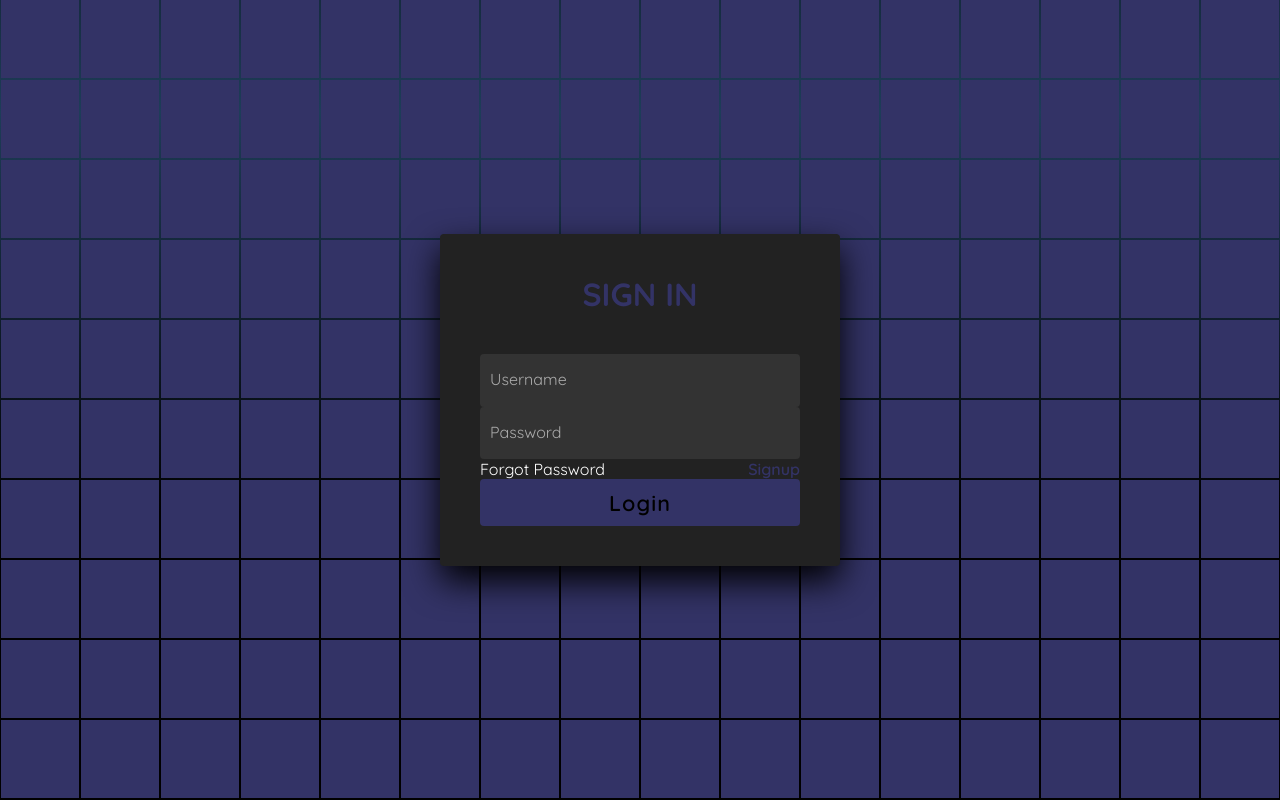
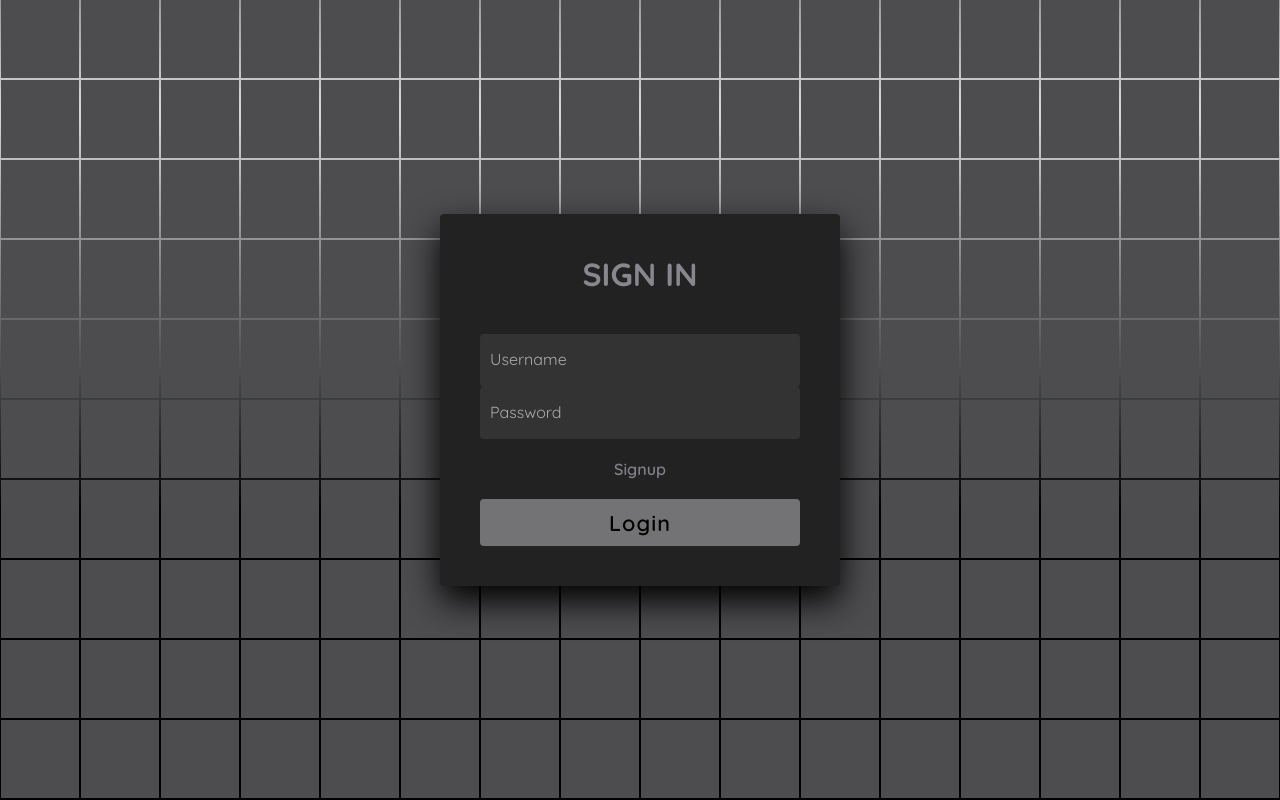
Before and after one commit to s27dsam/Private-Web-Blog-, a FastAPI app: page / in a window 1280 px wide. Run offline with FastAPI, Linux system fonts and the light colour scheme.

Commit message:
css and html changes

```diff
--- a/main.py
+++ b/main.py
@@ -3,13 +3,13 @@ from fastapi.responses import HTMLResponse
 from fastapi.staticfiles import StaticFiles
 from fastapi.templating import Jinja2Templates
 from starlette.responses import RedirectResponse
-from sqlalchemy.orm import Session, joinedload
+from sqlalchemy.orm import Session
 from database import getdb, engine  # Import the updated function
 import models
 from database import SessionLocal
-models.Base.metadata.create_all(bind=engine)
 import uvicorn
 
+models.Base.metadata.create_all(bind=engine)
 
 app = FastAPI()
 
@@ -76,12 +76,6 @@ async def add_comment(request: Request, post_id: int, comment_content: str = For
 
     # Redirect back to the post list page
     return RedirectResponse(url="/posts", status_code=303)
-# @app.get("/posts", response_class=HTMLResponse)
-# async def posts_list(request: Request, db: Session = Depends(getdb)):
-#     # Display the list of posts from the database along with associated comments
-#     posts = db.query(models.BlogPost).options(joinedload(models.BlogPost.comments)).all()
-
-#     return templates.TemplateResponse("posts.html", {"request": request, "posts": posts})
 
 
 # log out
--- a/static/login_style.css
+++ b/static/login_style.css
@@ -32,7 +32,7 @@ section::before
   position: absolute;
   width: 100%;
   height: 100%;
-  background: linear-gradient(#000,#1E3D59,#000);
+  background: linear-gradient(#000,#d6d8d9,#000);
   animation: animate 5s linear infinite;
 }
 @keyframes animate
@@ -52,13 +52,13 @@ section span
   display: block;
   width: calc(6.25vw - 2px);
   height: calc(6.25vw - 2px);
-  background: #333366;
+  background: #4d4d50;
   z-index: 2;
   transition: 1.5s;
 }
 section span:hover
 {
-  background: #1E3D59;
+  background: #373838;
   transition: 0s;
 }
 
@@ -88,7 +88,7 @@ section .signin .content
 section .signin .content h2
 {
   font-size: 2em;
-  color: #333366;
+  color: #87878d;
   text-transform: uppercase;
 }
 section .signin .content .form
@@ -147,13 +147,13 @@ section .signin .content .form .inputBox i
 }
 .signin .content .form .links a:nth-child(2)
 {
-  color: #333366;
+  color: #808089;
   font-weight: 600;
 }
 .signin .content .form .inputBox input[type="submit"]
 {
   padding: 10px;
-  background: #333366;
+  background: #737376;
   color: #000;
   font-weight: 600;
   font-size: 1.35em;
--- a/templates/login.html
+++ b/templates/login.html
@@ -2,7 +2,7 @@
 <html>
 <head>
     <link rel="stylesheet" type="text/css" href="/static/login_style.css">
-    <title>Animated Login Form</title>
+    <title>Login</title>
 </head>
 <body>
     <section>
@@ -54,9 +54,13 @@
                             <input type="password" name="password" required>
                             <i>Password</i>
                         </div>
+                        <br>
                         <div class="links">
-                            <a href="#">Forgot Password</a>
+                        <br>
+
                             <a href="#">Signup</a>
+                            <br>
+                            <br>
                         </div>
                         <div class="inputBox">
                             <input type="submit" value="Login">
```
Also changed, not shown: static/style.css (+9 -1 lines), templates/create_post.html (+5 -4 lines), templates/posts.html (+4 -4 lines).
